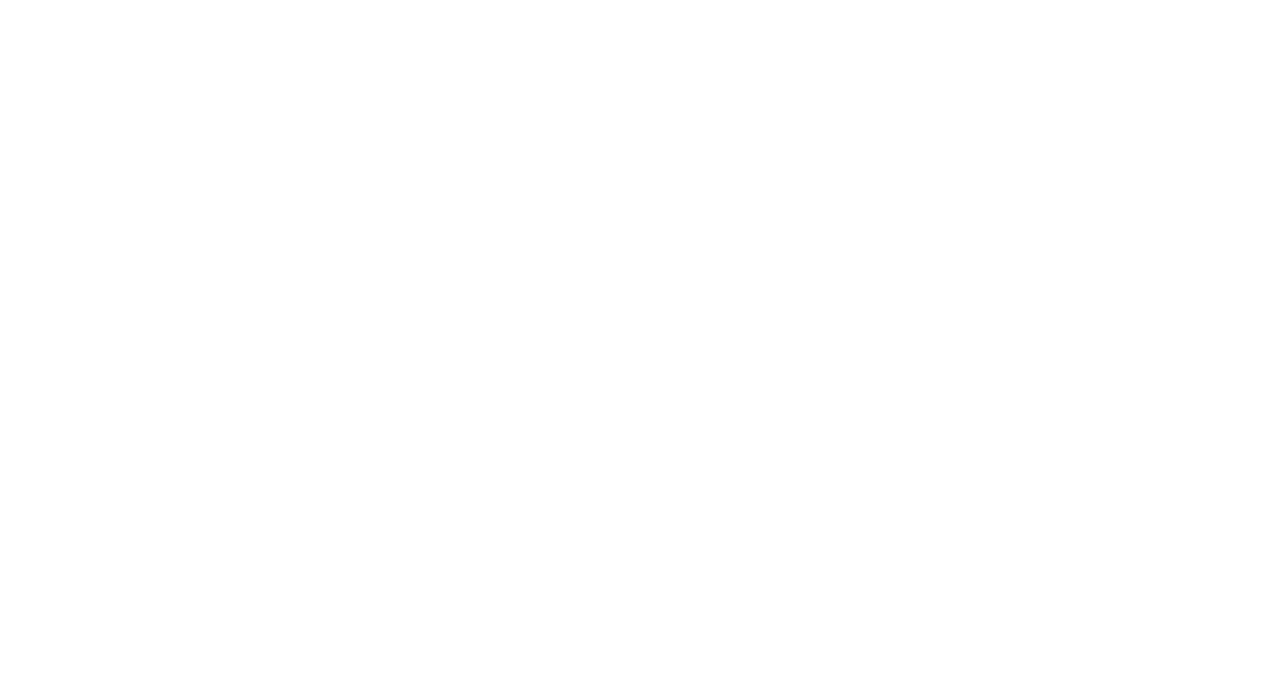
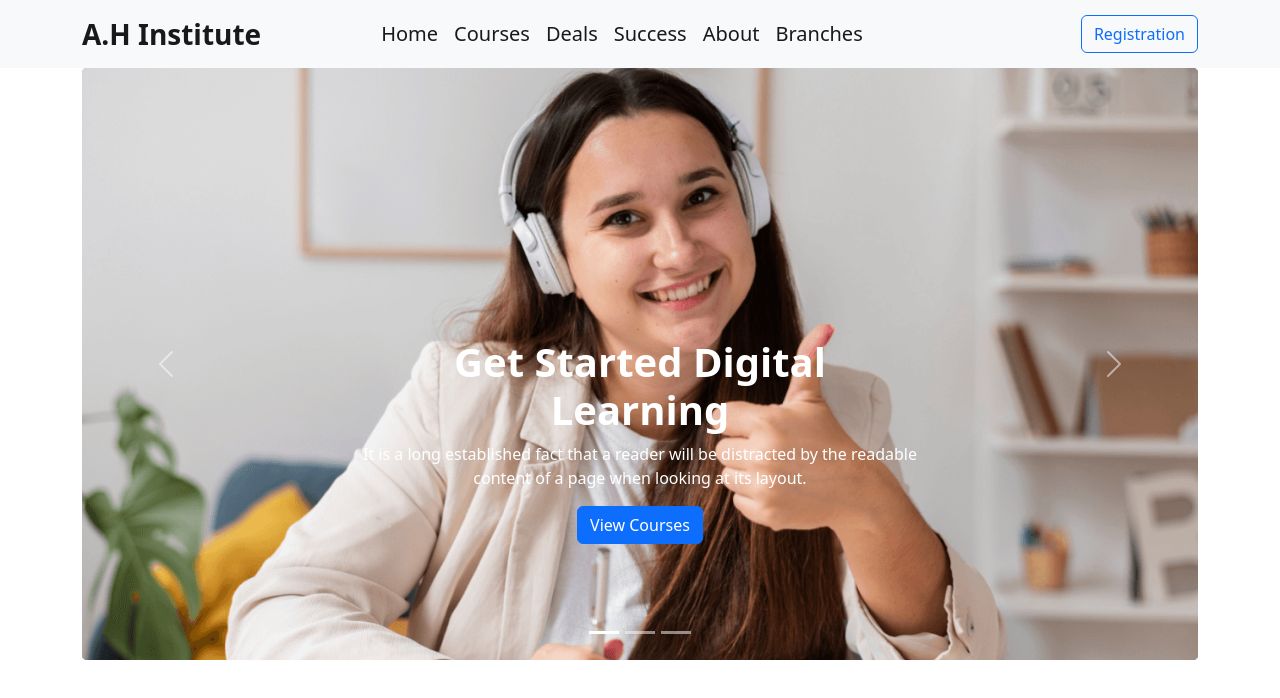
Before and after one commit to amirhossain29/assignment-3, a plain HTML site: page index.html in a window 1280 px wide. Drawn offline with nearby package versions, Linux system fonts and the light colour scheme.

Commit message:
nav-added

```diff
--- a/index.html
+++ b/index.html
@@ -5,10 +5,91 @@
     <meta http-equiv="X-UA-Compatible" content="IE=edge">
     <meta name="viewport" content="width=device-width, initial-scale=1.0">
     <link href="https://cdn.jsdelivr.net/npm/bootstrap@5.2.0/dist/css/bootstrap.min.css" rel="stylesheet" integrity="sha384-gH2yIJqKdNHPEq0n4Mqa/HGKIhSkIHeL5AyhkYV8i59U5AR6csBvApHHNl/vI1Bx" crossorigin="anonymous">
+    <link rel="stylesheet" href="style.css">
     <title>AH Institute</title>
 </head>
 <body>
-
+    <!---- header part -->
+    <header>
+        <!------
+             navbar  start
+             ------>
+             <nav class="navbar navbar-expand-lg bg-light">
+                <div class="container">
+                  <a class="navbar-brand fs-3 fw-bold" href="#">A.H Institute</a>
+                  <button class="navbar-toggler" type="button" data-bs-toggle="collapse" data-bs-target="#navbarSupportedContent" aria-controls="navbarSupportedContent" aria-expanded="false" aria-label="Toggle navigation">
+                    <span class="navbar-toggler-icon"></span>
+                  </button>
+                  <div class="collapse navbar-collapse d-flex" id="navbarSupportedContent">
+                    <ul class="navbar-nav me-auto mb-2 mb-lg-0 fs-5 mx-5 px-5">
+                      <li class="nav-item">
+                        <a class="nav-link active" aria-current="page" href="#">Home</a>
+                      </li>
+                      <li class="nav-item">
+                        <a class="nav-link active" href="#">Courses</a>
+                      </li>
+                      <li class="nav-item">
+                        <a class="nav-link active" href="#">Deals</a>
+                      </li>
+                      <li class="nav-item">
+                        <a class="nav-link active" href="#">Success</a>
+                      </li>
+                      <li class="nav-item">
+                        <a class="nav-link active" href="#">About</a>
+                      </li>
+                      <li class="nav-item">
+                        <a class="nav-link active" href="#">Branches</a>
+                      </li>
+                    </ul>
+                      <button class="btn btn-outline-primary" type="submit">Registration</button>
+                  </div>
+                </div>
+              </nav>
+              <!------------
+                    nav end
+                         ---------->
+                         <section class="container">
+                            <div id="carouselExampleCaptions" class="carousel slide" data-bs-ride="false">
+                                <div class="carousel-indicators">
+                                  <button type="button" data-bs-target="#carouselExampleCaptions" data-bs-slide-to="0" class="active" aria-current="true" aria-label="Slide 1"></button>
+                                  <button type="button" data-bs-target="#carouselExampleCaptions" data-bs-slide-to="1" aria-label="Slide 2"></button>
+                                  <button type="button" data-bs-target="#carouselExampleCaptions" data-bs-slide-to="2" aria-label="Slide 3"></button>
+                                </div>
+                                <div class="carousel-inner">
+                                  <div class="carousel-item active">
+                                    <img src="images/cover/cover-1.png" class="d-block w-100" alt="...">
+                                    <div class="carousel-caption d-none d-md-block pb-5 mb-5">
+                                      <h1 class="fw-bold">Get Started Digital <br> Learning</h1>
+                                      <p>It is a long established fact that a reader will be distracted by the readable <br> content of a page when looking at its layout.</p>
+                                      <button class="btn btn-primary">View Courses</button>
+                                    </div>
+                                  </div>
+                                  <div class="carousel-item">
+                                    <img src="images/cover/cover-2.jpg" class="d-block w-100 cover-hight" alt="...">
+                                    <div class="carousel-caption d-none d-md-block">
+                                      <h5>Second slide label</h5>
+                                      <p>Some representative placeholder content for the second slide.</p>
+                                    </div>
+                                  </div>
+                                  <div class="carousel-item">
+                                    <img src="images/cover/cover-3.jpg" class="d-block w-100" alt="...">
+                                    <div class="carousel-caption d-none d-md-block">
+                                      <h5>Third slide label</h5>
+                                      <p>Some representative placeholder content for the third slide.</p>
+                                    </div>
+                                  </div>
+                                </div>
+                                <button class="carousel-control-prev" type="button" data-bs-target="#carouselExampleCaptions" data-bs-slide="prev">
+                                  <span class="carousel-control-prev-icon" aria-hidden="true"></span>
+                                  <span class="visually-hidden">Previous</span>
+                                </button>
+                                <button class="carousel-control-next" type="button" data-bs-target="#carouselExampleCaptions" data-bs-slide="next">
+                                  <span class="carousel-control-next-icon" aria-hidden="true"></span>
+                                  <span class="visually-hidden">Next</span>
+                                </button>
+                              </div>
+                         </section>
+    </header>
     <script src="https://cdn.jsdelivr.net/npm/bootstrap@5.2.0/dist/js/bootstrap.bundle.min.js" integrity="sha384-A3rJD856KowSb7dwlZdYEkO39Gagi7vIsF0jrRAoQmDKKtQBHUuLZ9AsSv4jD4Xa" crossorigin="anonymous"></script>
 </body>
 </html>
--- /dev/null
+++ b/style.css
@@ -0,0 +1,3 @@
+.cover-hight{
+    height: 670px;
+}
```
